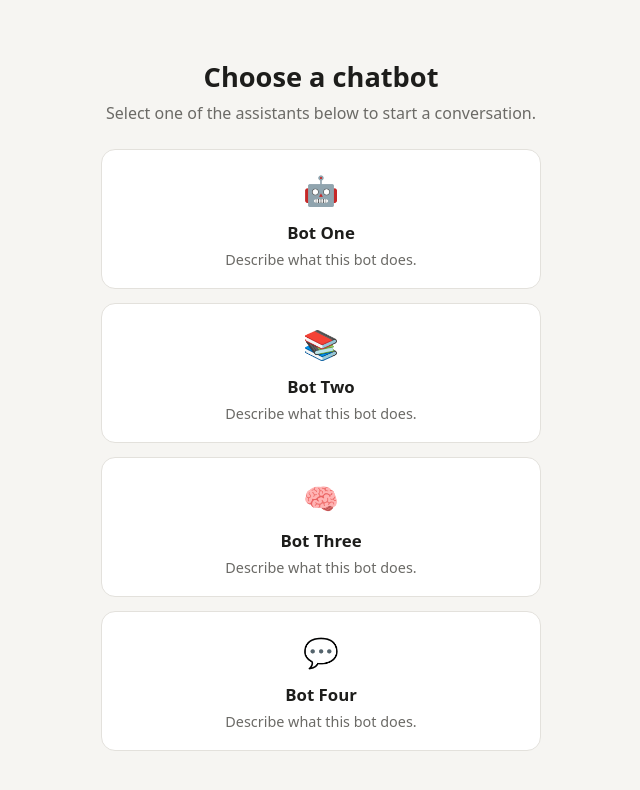
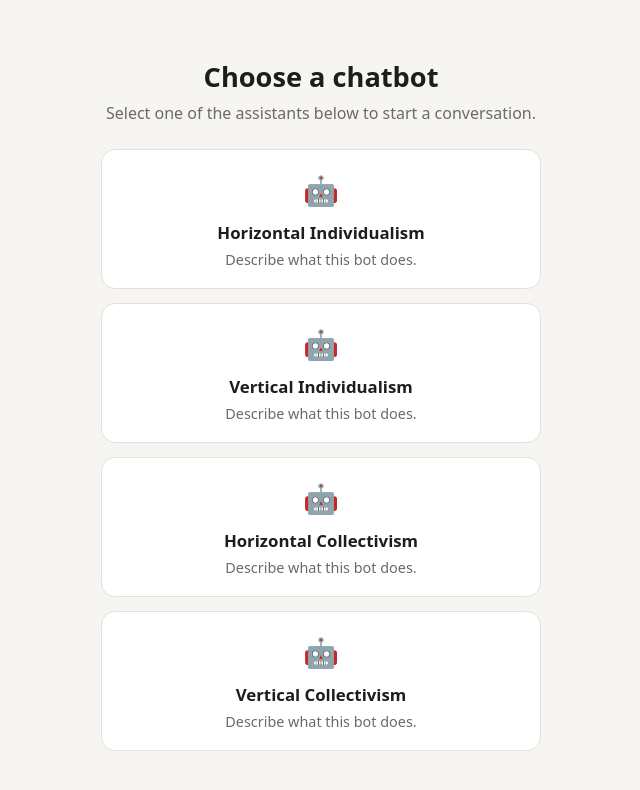
Before and after one commit to konok-khayyam/Thesis_Experiment_ChatBot, a plain HTML site: page index.html in a window 1280 px wide. Shown: the whole page, without its empty margins (319-959 px from the left). Drawn offline with Linux system fonts and the light colour scheme.

Commit message:
Update bot names and URLs in index.html

```diff
--- a/index.html
+++ b/index.html
@@ -67,10 +67,10 @@
    Replace the four placeholder URLs below.
    ===================================================================== */
 const BOTS = [
-  { id: "bot1", name: "Bot One",   emoji: "🤖", description: "Describe what this bot does.", url: "https://n8n.media.tuwien.ac.at/webhook/081dece6-bb39-4f2f-9eba-d7d764baa713" },
-  { id: "bot2", name: "Bot Two",   emoji: "📚", description: "Describe what this bot does.", url: "https://n8n.media.tuwien.ac.at/webhook/212f5ec3-d485-45cb-b844-1f2da8c2df64" },
-  { id: "bot3", name: "Bot Three", emoji: "🧠", description: "Describe what this bot does.", url: "https://n8n.media.tuwien.ac.at/webhook/1c6cea6c-a2f4-4100-be37-87e0f11e1711" },
-  { id: "bot4", name: "Bot Four",  emoji: "💬", description: "Describe what this bot does.", url: "https://n8n.media.tuwien.ac.at/webhook/bbcb23a2-2da1-485a-8ff1-3eb6faaca9f4" },
+  { id: "bot1", name: "Horizontal Individualism",   emoji: "🤖", description: "Describe what this bot does.", url: "https://n8n.media.tuwien.ac.at/webhook/081dece6-bb39-4f2f-9eba-d7d764baa713" },
+  { id: "bot2", name: "Vertical Individualism",   emoji: "🤖", description: "Describe what this bot does.", url: "https://n8n.media.tuwien.ac.at/webhook/212f5ec3-d485-45cb-b844-1f2da8c2df64" },
+  { id: "bot3", name: "Horizontal Collectivism", emoji: "🤖", description: "Describe what this bot does.", url: "https://n8n.media.tuwien.ac.at/webhook/1c6cea6c-a2f4-4100-be37-87e0f11e1711" },
+  { id: "bot4", name: "Vertical Collectivism",  emoji: "🤖", description: "Describe what this bot does.", url: "https://n8n.media.tuwien.ac.at/webhook/bbcb23a2-2da1-485a-8ff1-3eb6faaca9f4" },
 ];
 
 /* =====================================================================
```
